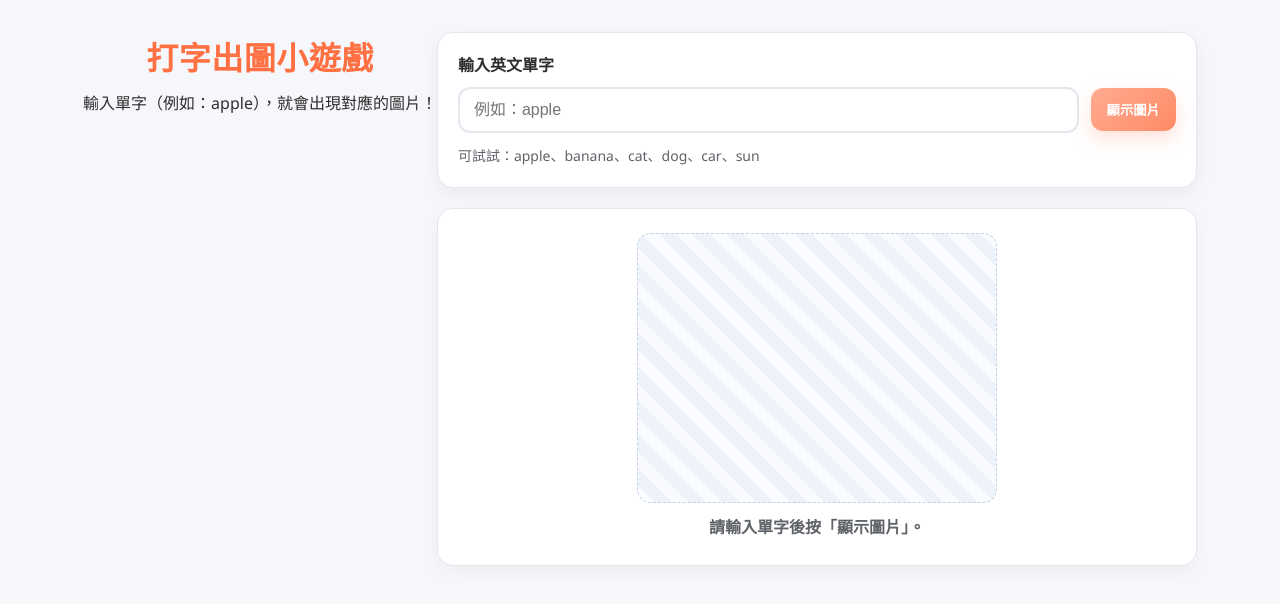
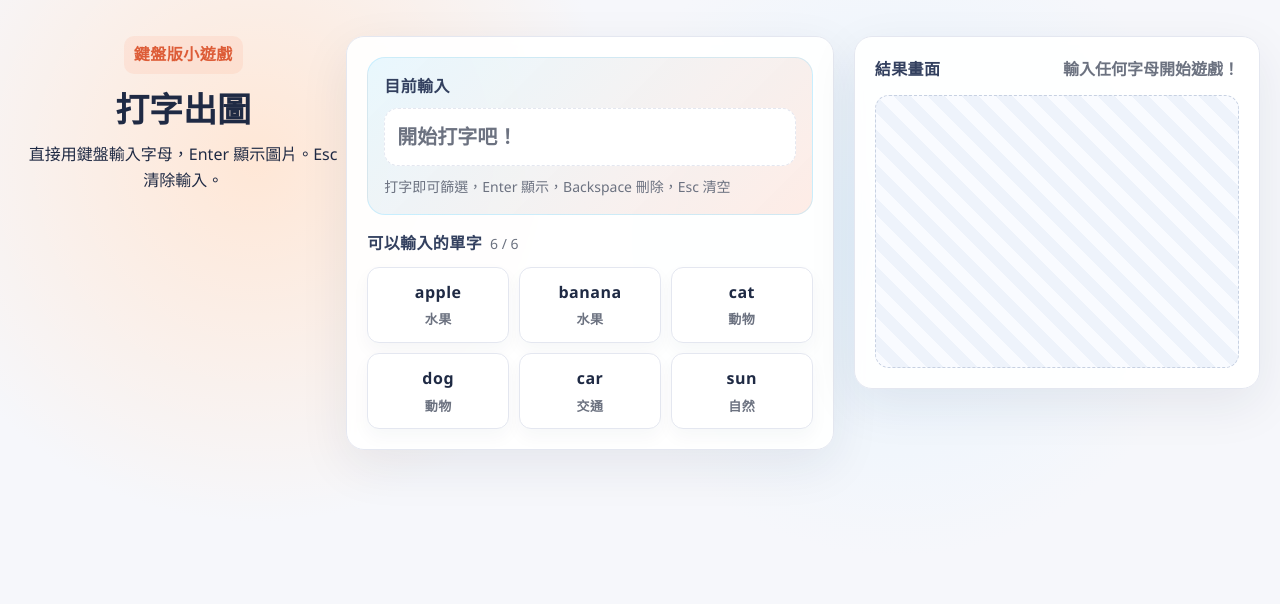
Before and after one commit to iampaul83/abcd, a plain HTML site: page index.html in a window 1280 px wide. Drawn offline with Linux system fonts and the light colour scheme.

Commit message:
Revamp keyboard-driven word game

```diff
--- a/index.html
+++ b/index.html
@@ -8,25 +8,37 @@
 </head>
 <body>
   <header>
-    <h1>打字出圖小遊戲</h1>
-    <p>輸入單字（例如：apple），就會出現對應的圖片！</p>
+    <p class="eyebrow">鍵盤版小遊戲</p>
+    <h1>打字出圖</h1>
+    <p>直接用鍵盤輸入字母，Enter 顯示圖片。Esc 清除輸入。</p>
   </header>
 
-  <main>
-    <section class="controls">
-      <label for="word-input">輸入英文單字</label>
-      <div class="input-row">
-        <input id="word-input" type="text" autocomplete="off" placeholder="例如：apple" />
-        <button id="show-button" type="button">顯示圖片</button>
+  <main class="game-layout">
+    <section class="word-panel" aria-live="polite">
+      <div class="type-display">
+        <p class="label">目前輸入</p>
+        <div id="typed-bubble" class="typed-bubble" aria-label="目前輸入的字母"></div>
+        <p class="hint">打字即可篩選，Enter 顯示，Backspace 刪除，Esc 清空</p>
       </div>
-      <p class="hint">可試試：apple、banana、cat、dog、car、sun</p>
+      <div class="word-bank">
+        <div class="word-bank__header">
+          <p class="label">可以輸入的單字</p>
+          <p id="word-count" class="count"></p>
+        </div>
+        <div id="word-grid" class="word-grid" role="list"></div>
+      </div>
     </section>
 
     <section class="display" aria-live="polite">
+      <div class="frame-header">
+        <p class="label">結果畫面</p>
+        <p id="status" class="status">輸入任何字母開始遊戲！</p>
+      </div>
       <div id="image-frame" class="image-frame" role="img" aria-label=""></div>
-      <p id="status" class="status">請輸入單字後按「顯示圖片」。</p>
     </section>
   </main>
+
+  <input id="hidden-input" type="text" aria-hidden="true" autocomplete="off" tabindex="-1" />
 
   <script src="script.js"></script>
 </body>
--- a/script.js
+++ b/script.js
@@ -1,27 +1,60 @@
-const wordInput = document.getElementById('word-input');
-const showButton = document.getElementById('show-button');
 const imageFrame = document.getElementById('image-frame');
 const status = document.getElementById('status');
+const wordGrid = document.getElementById('word-grid');
+const typedBubble = document.getElementById('typed-bubble');
+const wordCount = document.getElementById('word-count');
+const hiddenInput = document.getElementById('hidden-input');
 
 const imageMap = {
-  apple: { src: 'images/apple.svg', label: 'Apple 蘋果' },
-  banana: { src: 'images/banana.svg', label: 'Banana 香蕉' },
-  cat: { src: 'images/cat.svg', label: 'Cat 貓咪' },
-  dog: { src: 'images/dog.svg', label: 'Dog 小狗' },
-  car: { src: 'images/car.svg', label: 'Car 小汽車' },
-  sun: { src: 'images/sun.svg', label: 'Sun 太陽' },
+  apple: { src: 'images/apple.svg', label: 'Apple 蘋果', hint: '水果' },
+  banana: { src: 'images/banana.svg', label: 'Banana 香蕉', hint: '水果' },
+  cat: { src: 'images/cat.svg', label: 'Cat 貓咪', hint: '動物' },
+  dog: { src: 'images/dog.svg', label: 'Dog 小狗', hint: '動物' },
+  car: { src: 'images/car.svg', label: 'Car 小汽車', hint: '交通' },
+  sun: { src: 'images/sun.svg', label: 'Sun 太陽', hint: '自然' },
 };
+
+let currentQuery = '';
+
+function setStatus(message, type = '') {
+  status.textContent = message;
+  status.classList.remove('positive', 'negative');
+  if (type) status.classList.add(type);
+}
+
+function renderWordGrid(filter = '') {
+  const keywords = Object.keys(imageMap);
+  const filtered = filter
+    ? keywords.filter((word) => word.includes(filter))
+    : keywords;
+
+  wordGrid.innerHTML = '';
+
+  filtered.forEach((word) => {
+    const card = document.createElement('div');
+    card.className = `word-card${filter && word.startsWith(filter) ? ' highlight' : ''}`;
+    card.setAttribute('role', 'listitem');
+    card.innerHTML = `${word}<span>${imageMap[word].hint}</span>`;
+    wordGrid.appendChild(card);
+  });
+
+  wordCount.textContent = `${filtered.length} / ${keywords.length}`;
+}
+
+function updateTypedBubble() {
+  typedBubble.textContent = currentQuery || '開始打字吧！';
+  typedBubble.classList.toggle('empty', currentQuery.length === 0);
+  typedBubble.setAttribute('aria-label', currentQuery || '尚未輸入');
+}
 
 function renderImage(word) {
   const match = imageMap[word];
-
   imageFrame.innerHTML = '';
 
   if (!match) {
     imageFrame.setAttribute('aria-label', '沒有找到圖片');
-    status.textContent = '找不到這個單字，請換一個試試！';
-    status.style.color = '#d32f2f';
-    return;
+    setStatus('找不到這個單字，請再試一次！', 'negative');
+    return false;
   }
 
   const img = document.createElement('img');
@@ -29,25 +62,53 @@ function renderImage(word) {
   img.alt = match.label;
   imageFrame.setAttribute('aria-label', match.label);
   imageFrame.appendChild(img);
-
-  status.textContent = `你輸入了：${word}`;
-  status.style.color = '#2e2e2e';
+  setStatus(`你輸入了：${word}`, 'positive');
+  return true;
 }
 
-function handleShow() {
-  const word = wordInput.value.trim().toLowerCase();
-  if (!word) {
-    status.textContent = '先輸入一個單字吧！';
-    status.style.color = '#d32f2f';
-    wordInput.focus();
+function handleEnter() {
+  if (!currentQuery) {
+    setStatus('先輸入一些字母吧！', 'negative');
     return;
   }
-  renderImage(word);
+  renderImage(currentQuery.toLowerCase());
 }
 
-showButton.addEventListener('click', handleShow);
-wordInput.addEventListener('keydown', (event) => {
-  if (event.key === 'Enter') {
-    handleShow();
+function handleKeydown(event) {
+  const { key } = event;
+
+  if (key === 'Enter') {
+    event.preventDefault();
+    handleEnter();
+    return;
   }
-});
+
+  if (key === 'Backspace') {
+    currentQuery = currentQuery.slice(0, -1);
+  } else if (key === 'Escape') {
+    currentQuery = '';
+    setStatus('輸入已清空，重新開始吧！');
+    imageFrame.innerHTML = '';
+    imageFrame.setAttribute('aria-label', '');
+  } else if (/^[a-zA-Z]$/.test(key)) {
+    currentQuery += key.toLowerCase();
+  } else {
+    return; // ignore other keys
+  }
+
+  updateTypedBubble();
+  renderWordGrid(currentQuery);
+}
+
+function init() {
+  renderWordGrid();
+  updateTypedBubble();
+  setStatus('輸入任何字母開始遊戲！');
+  document.addEventListener('keydown', handleKeydown);
+
+  // Keep a hidden input focused for some mobile keyboards while staying invisible.
+  hiddenInput.focus();
+  hiddenInput.addEventListener('blur', () => hiddenInput.focus());
+}
+
+init();
--- a/styles.css
+++ b/styles.css
@@ -1,10 +1,15 @@
 :root {
-  --background: #f6f7fb;
-  --primary: #ff8a65;
-  --secondary: #4fc3f7;
-  --text: #2e2e2e;
-  --card: #ffffff;
-  --border: #e3e7ee;
+  --background: radial-gradient(circle at 20% 20%, #ffe7d6, transparent 30%),
+    radial-gradient(circle at 70% 30%, #e7f4ff, transparent 30%),
+    #f6f7fb;
+  --surface: rgba(255, 255, 255, 0.92);
+  --accent: #ff8a65;
+  --accent-2: #5ecfff;
+  --ink: #1f2a44;
+  --muted: #6c7280;
+  --border: #e4e7f0;
+  --shadow: 0 16px 50px rgba(31, 42, 68, 0.08);
+  --rounded: 18px;
 }
 
 * {
@@ -13,110 +18,176 @@
 
 body {
   margin: 0;
+  min-height: 100vh;
   font-family: 'Noto Sans TC', 'Segoe UI', system-ui, -apple-system, sans-serif;
   background: var(--background);
-  color: var(--text);
+  color: var(--ink);
   line-height: 1.6;
   display: flex;
   justify-content: center;
-  padding: 32px 16px;
+  padding: 36px 20px;
 }
 
 main {
-  width: min(760px, 100%);
+  width: min(1100px, 100%);
 }
 
 header {
   text-align: center;
-  margin-bottom: 24px;
+  margin-bottom: 20px;
+}
+
+.eyebrow {
+  display: inline-block;
+  padding: 6px 10px;
+  margin: 0 0 8px;
+  background: rgba(255, 138, 101, 0.12);
+  color: #dd5c37;
+  border-radius: 10px;
+  font-weight: 700;
+  letter-spacing: 0.5px;
 }
 
 h1 {
-  margin: 0 0 8px;
-  color: #ff7043;
-  letter-spacing: 0.5px;
+  margin: 0 0 6px;
+  color: var(--ink);
+  font-size: clamp(28px, 4vw, 34px);
 }
 
 p {
   margin: 0;
 }
 
-.controls {
-  background: var(--card);
-  padding: 20px;
-  border-radius: 16px;
-  box-shadow: 0 6px 18px rgba(0, 0, 0, 0.05);
-  border: 1px solid var(--border);
+.game-layout {
+  display: grid;
+  grid-template-columns: 1.2fr 1fr;
+  gap: 20px;
+  align-items: start;
 }
 
-.controls label {
-  display: block;
-  font-weight: 600;
-  margin-bottom: 8px;
+.word-panel,
+.display {
+  background: var(--surface);
+  border: 1px solid var(--border);
+  border-radius: var(--rounded);
+  padding: 20px;
+  box-shadow: var(--shadow);
+  backdrop-filter: blur(5px);
 }
 
-.input-row {
-  display: grid;
-  grid-template-columns: 1fr auto;
-  gap: 12px;
-  align-items: center;
+.type-display {
+  background: linear-gradient(135deg, rgba(94, 207, 255, 0.14), rgba(255, 138, 101, 0.16));
+  border: 1px solid rgba(94, 207, 255, 0.24);
+  border-radius: var(--rounded);
+  padding: 16px;
+  margin-bottom: 16px;
 }
 
-input[type="text"] {
-  width: 100%;
-  padding: 12px 14px;
-  font-size: 16px;
-  border: 2px solid var(--border);
-  border-radius: 12px;
-  transition: border-color 0.2s ease, box-shadow 0.2s ease;
-}
-
-input[type="text"]:focus {
-  outline: none;
-  border-color: var(--secondary);
-  box-shadow: 0 0 0 4px rgba(79, 195, 247, 0.2);
-}
-
-button {
-  padding: 12px 16px;
-  background: linear-gradient(135deg, #ffab91, var(--primary));
-  color: #fff;
-  border: none;
-  border-radius: 12px;
+.label {
   font-weight: 700;
-  cursor: pointer;
-  transition: transform 0.12s ease, box-shadow 0.12s ease;
-  box-shadow: 0 8px 18px rgba(255, 138, 101, 0.25);
-}
-
-button:hover {
-  transform: translateY(-1px);
-  box-shadow: 0 10px 22px rgba(255, 138, 101, 0.3);
-}
-
-button:active {
-  transform: translateY(0);
+  letter-spacing: 0.4px;
+  color: #33405f;
 }
 
 .hint {
-  margin-top: 12px;
+  margin-top: 10px;
+  color: var(--muted);
   font-size: 14px;
-  color: #5f6368;
+}
+
+.typed-bubble {
+  margin-top: 8px;
+  min-height: 56px;
+  background: #fff;
+  border: 1px dashed var(--border);
+  border-radius: 14px;
+  padding: 12px;
+  display: flex;
+  align-items: center;
+  gap: 8px;
+  font-weight: 800;
+  letter-spacing: 2px;
+  font-size: 20px;
+}
+
+.typed-bubble.empty {
+  color: var(--muted);
+  letter-spacing: normal;
+  font-weight: 600;
+}
+
+.word-bank__header {
+  display: flex;
+  align-items: baseline;
+  gap: 8px;
+  margin-bottom: 10px;
+}
+
+.count {
+  color: var(--muted);
+  font-size: 14px;
+}
+
+.word-grid {
+  display: grid;
+  grid-template-columns: repeat(auto-fill, minmax(120px, 1fr));
+  gap: 10px;
+}
+
+.word-card {
+  position: relative;
+  background: #fff;
+  border: 1px solid var(--border);
+  border-radius: 12px;
+  padding: 12px;
+  text-align: center;
+  font-weight: 700;
+  letter-spacing: 0.5px;
+  color: var(--ink);
+  box-shadow: 0 8px 18px rgba(31, 42, 68, 0.04);
+  transition: transform 0.1s ease, border-color 0.1s ease, box-shadow 0.1s ease;
+}
+
+.word-card span {
+  display: block;
+  font-size: 13px;
+  color: var(--muted);
+  margin-top: 4px;
+}
+
+.word-card.highlight {
+  border-color: rgba(255, 138, 101, 0.6);
+  box-shadow: 0 10px 28px rgba(255, 138, 101, 0.2);
+  transform: translateY(-2px);
 }
 
 .display {
-  margin-top: 20px;
-  background: var(--card);
-  border-radius: 16px;
-  padding: 24px;
-  border: 1px solid var(--border);
-  box-shadow: 0 6px 18px rgba(0, 0, 0, 0.04);
   text-align: center;
 }
 
+.frame-header {
+  display: flex;
+  align-items: baseline;
+  justify-content: space-between;
+  gap: 12px;
+  margin-bottom: 12px;
+}
+
+.status {
+  color: var(--muted);
+  font-weight: 600;
+}
+
+.status.positive {
+  color: #2f7d32;
+}
+
+.status.negative {
+  color: #d54242;
+}
+
 .image-frame {
-  width: min(360px, 100%);
-  margin: 0 auto 12px;
+  width: 100%;
   aspect-ratio: 4 / 3;
   background: repeating-linear-gradient(45deg, #f9fbff, #f9fbff 12px, #eef3fb 12px, #eef3fb 24px);
   border-radius: 14px;
@@ -124,30 +195,36 @@ button:active {
   display: grid;
   place-items: center;
   overflow: hidden;
+  position: relative;
 }
 
 .image-frame img,
 .image-frame svg {
-  width: 80%;
-  max-width: 300px;
+  width: 78%;
+  max-width: 340px;
   height: auto;
 }
 
-.status {
-  color: #5f6368;
-  font-weight: 600;
+#hidden-input {
+  position: absolute;
+  opacity: 0;
+  pointer-events: none;
+  height: 0;
+  width: 0;
 }
 
-@media (max-width: 520px) {
+@media (max-width: 900px) {
+  .game-layout {
+    grid-template-columns: 1fr;
+  }
+}
+
+@media (max-width: 540px) {
   body {
-    padding: 16px 12px;
+    padding: 20px 12px;
   }
 
-  .input-row {
-    grid-template-columns: 1fr;
-  }
-
-  button {
-    width: 100%;
+  .word-grid {
+    grid-template-columns: repeat(auto-fill, minmax(110px, 1fr));
   }
 }
```
